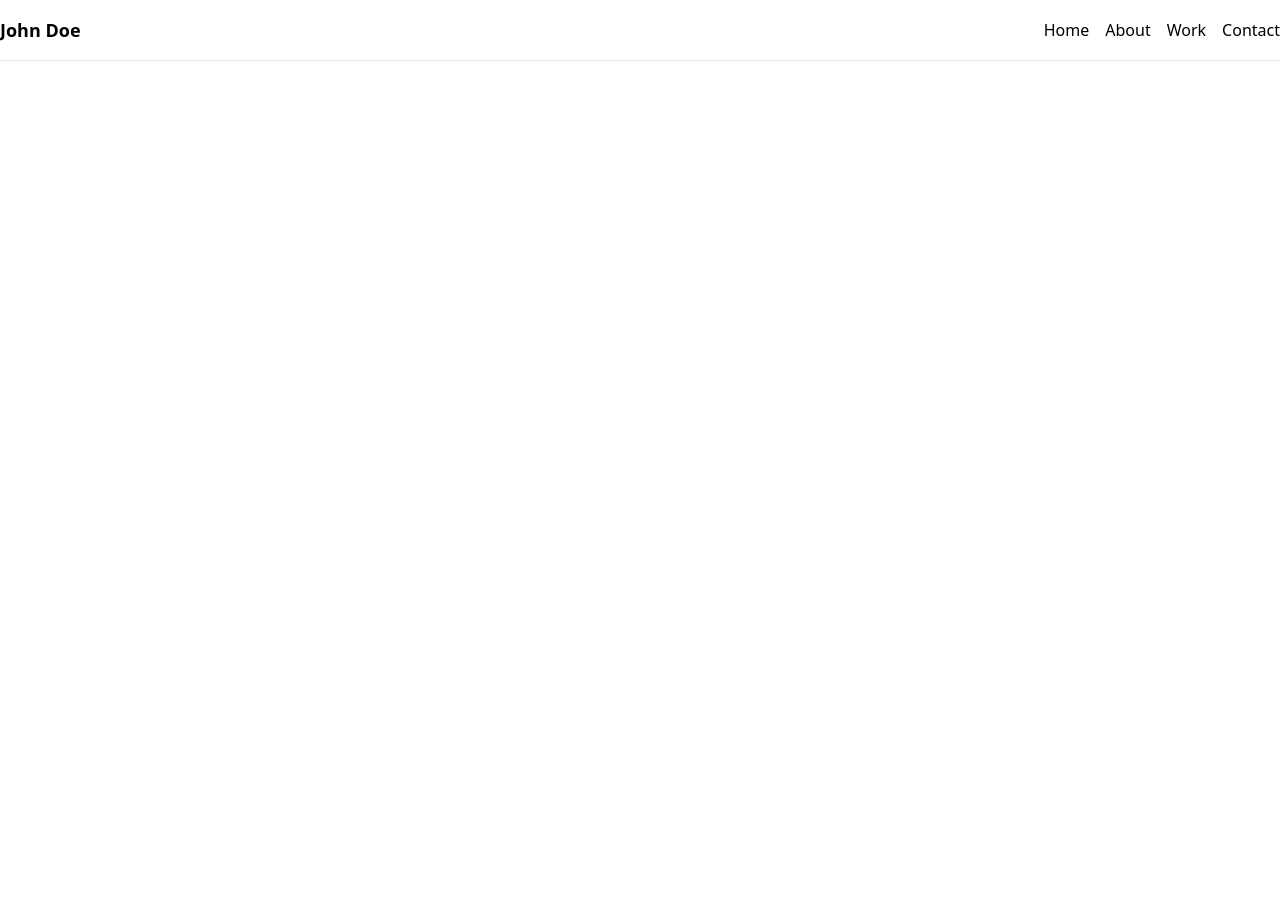
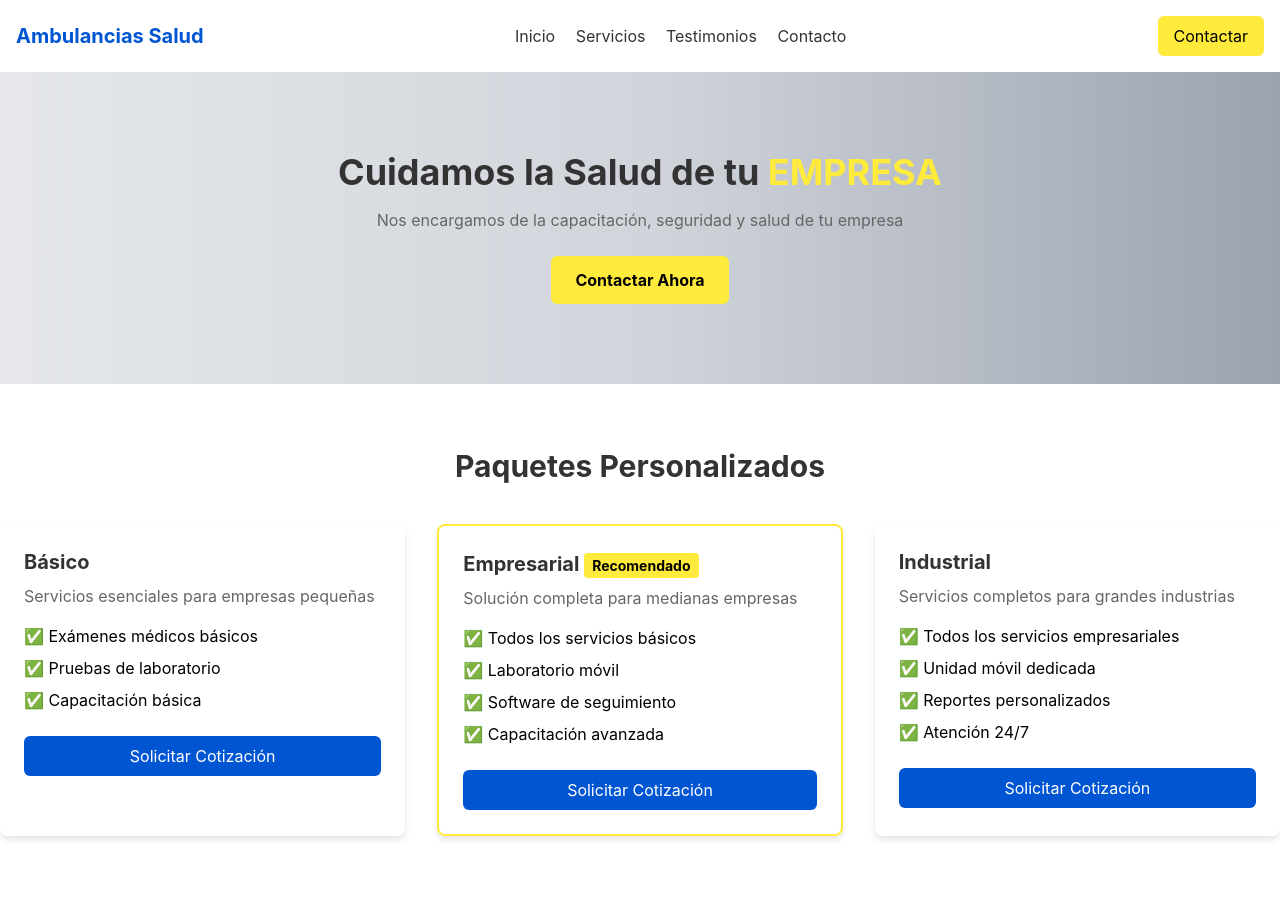
Before and after one commit to Pesgard/saludLanding, an Astro site: page / in a window 1280 px wide. Before the commit the page ends 800 px from the top, so only its background shows below. Built offline with nearby package versions, Linux system fonts and the light colour scheme; Astro itself is replaced by a stand-in of ours.

Commit message:
Revamp Hero and Navbar components, add Packages section, and update Tailwind configuration for improved styling and layout

```diff
--- a/src/components/Hero.astro
+++ b/src/components/Hero.astro
@@ -1,13 +1,8 @@
-<main>
-  <section class="hero">
-    <div class="container">
-      <h1 class="hero__title">
-        Hello, I'm <span class="hero__name">John Doe</span>
-      </h1>
-      <p class="hero__description">
-        I'm a web developer based in New York City.
-      </p>
-      <a href="#" class="btn">View my work</a>
+  <!-- Hero Section -->
+  <section class="bg-gradient-to-r from-gray-200 via-gray-300 to-gray-400 py-20 text-center">
+    <div class="container mx-auto">
+      <h1 class="text-4xl font-bold text-textPrimary">Cuidamos la Salud de tu <span class="text-secondary">EMPRESA</span></h1>
+      <p class="text-textSecondary mt-4">Nos encargamos de la capacitación, seguridad y salud de tu empresa</p>
+      <button class="bg-secondary text-black px-6 py-3 mt-6 rounded-md font-bold">Contactar Ahora</button>
     </div>
   </section>
-</main>
--- /dev/null
+++ b/src/components/Packages.astro
@@ -0,0 +1,43 @@
+ <!-- Packages Section -->
+ <section class="py-16">
+    <div class="container mx-auto">
+      <h2 class="text-3xl font-bold text-center text-textPrimary mb-10">Paquetes Personalizados</h2>
+      <div class="grid md:grid-cols-3 gap-8">
+        <!-- Básico -->
+        <div class="bg-white p-6 rounded-lg shadow-card">
+          <h3 class="text-xl font-bold text-textPrimary">Básico</h3>
+          <p class="text-textSecondary mt-2">Servicios esenciales para empresas pequeñas</p>
+          <ul class="mt-4 space-y-2">
+            <li>✅ Exámenes médicos básicos</li>
+            <li>✅ Pruebas de laboratorio</li>
+            <li>✅ Capacitación básica</li>
+          </ul>
+          <button class="bg-primary text-white px-4 py-2 mt-6 rounded-md w-full">Solicitar Cotización</button>
+        </div>
+        <!-- Empresarial -->
+        <div class="bg-white p-6 rounded-lg shadow-card border-2 border-secondary">
+          <h3 class="text-xl font-bold text-textPrimary">Empresarial <span class="bg-secondary text-black text-sm py-1 px-2 rounded">Recomendado</span></h3>
+          <p class="text-textSecondary mt-2">Solución completa para medianas empresas</p>
+          <ul class="mt-4 space-y-2">
+            <li>✅ Todos los servicios básicos</li>
+            <li>✅ Laboratorio móvil</li>
+            <li>✅ Software de seguimiento</li>
+            <li>✅ Capacitación avanzada</li>
+          </ul>
+          <button class="bg-primary text-white px-4 py-2 mt-6 rounded-md w-full">Solicitar Cotización</button>
+        </div>
+        <!-- Industrial -->
+        <div class="bg-white p-6 rounded-lg shadow-card">
+          <h3 class="text-xl font-bold text-textPrimary">Industrial</h3>
+          <p class="text-textSecondary mt-2">Servicios completos para grandes industrias</p>
+          <ul class="mt-4 space-y-2">
+            <li>✅ Todos los servicios empresariales</li>
+            <li>✅ Unidad móvil dedicada</li>
+            <li>✅ Reportes personalizados</li>
+            <li>✅ Atención 24/7</li>
+          </ul>
+          <button class="bg-primary text-white px-4 py-2 mt-6 rounded-md w-full">Solicitar Cotización</button>
+        </div>
+      </div>
+    </div>
+  </section>
--- a/src/components/navigation/NavBar.astro
+++ b/src/components/navigation/NavBar.astro
@@ -1,17 +1,15 @@
----
-
----
-
-<nav>
-  <div class="fixed top-0 z-50 w-full border-b bg-white/80 backdrop-blur-sm">
-    <div class="container flex items-center justify-between py-4">
-      <a href="/" class="text-lg font-bold">John Doe</a>
-      <ul class="flex space-x-4">
-        <li><a href="/" class="hover:text-blue-500">Home</a></li>
-        <li><a href="/about" class="hover:text-blue-500">About</a></li>
-        <li><a href="/work" class="hover:text-blue-500">Work</a></li>
-        <li><a href="/contact" class="hover:text-blue-500">Contact</a></li>
-      </ul>
-    </div>
+<!-- Navbar -->
+<header class="bg-white shadow-md">
+  <div class="container mx-auto flex items-center justify-between p-4">
+    <div class="text-primary font-bold text-xl">Ambulancias Salud</div>
+    <nav class="space-x-4">
+      <a href="#" class="text-textPrimary hover:text-primary">Inicio</a>
+      <a href="#" class="text-textPrimary hover:text-primary">Servicios</a>
+      <a href="#" class="text-textPrimary hover:text-primary">Testimonios</a>
+      <a href="#" class="text-textPrimary hover:text-primary">Contacto</a>
+    </nav>
+    <button class="bg-secondary text-black px-4 py-2 rounded-md"
+      >Contactar</button
+    >
   </div>
-</nav>
+</header>
--- a/src/pages/index.astro
+++ b/src/pages/index.astro
@@ -1,8 +1,13 @@
 ---
 import Layout from "../layouts/Layout.astro";
+import Hero from "../components/Hero.astro";
+import Packages from "../components/Packages.astro";
 
 // Welcome to Astro! Wondering what to do next? Check out the Astro documentation at https://docs.astro.build
 // Don't want to use any of this? Delete everything in this file, the `assets`, `components`, and `layouts` directories, and start fresh.
 ---
 
-<Layout />
+<Layout>
+  <Hero />
+  <Packages />
+</Layout>
--- a/tailwind.config.mjs
+++ b/tailwind.config.mjs
@@ -1,8 +1,22 @@
 /** @type {import('tailwindcss').Config} */
 export default {
-	content: ['./src/**/*.{astro,html,js,jsx,md,mdx,svelte,ts,tsx,vue}'],
-	theme: {
-		extend: {},
-	},
-	plugins: [],
-}
+  content: ["./src/**/*.{astro,html,js,jsx,md,mdx,svelte,ts,tsx,vue}"],
+  theme: {
+    extend: {
+      colors: {
+        primary: "#0056D2", // Azul usado en los botones y encabezados
+        secondary: "#FFEB3B", // Amarillo usado en botones destacados
+        grayBg: "#F5F5F5", // Fondo claro de la página
+        textPrimary: "#333333", // Texto principal
+        textSecondary: "#666666", // Texto secundario
+      },
+      fontFamily: {
+        sans: ["Inter", "sans-serif"], // Ajusta según tus necesidades
+      },
+      boxShadow: {
+        card: "0 4px 6px rgba(0, 0, 0, 0.1)", // Sombra para tarjetas
+      },
+    },
+  },
+  plugins: [],
+};
```
